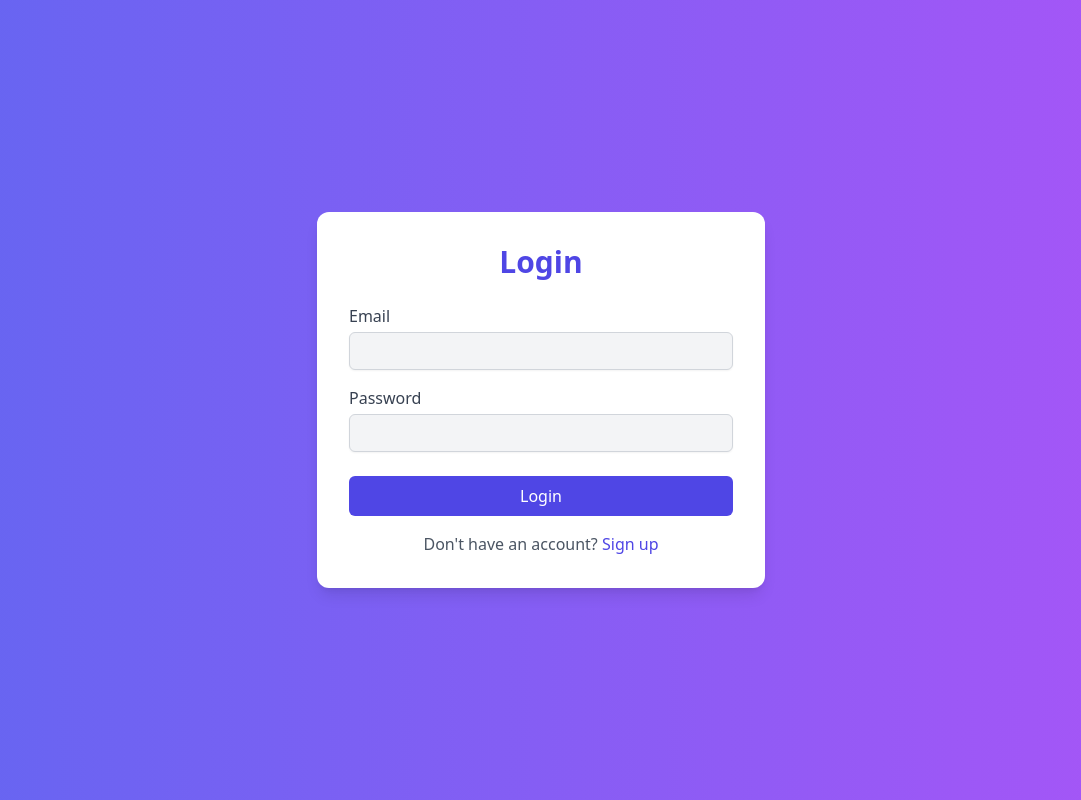
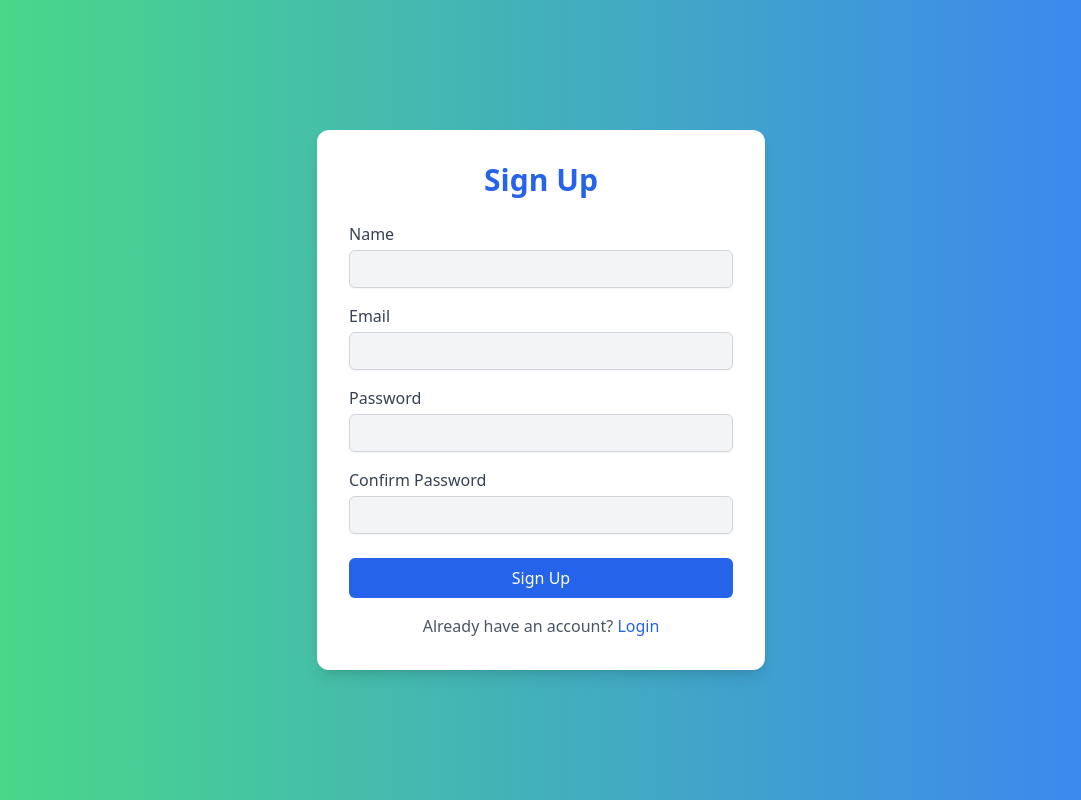
Before and after one commit to NirbhaySingh74/Finance-Tracker-App, a React (Vite) app in the folder frontend/: page / in a window 1280 px wide. Shown: the whole page, without its empty margins (99-1180 px from the left). Built offline with nearby package versions, Linux system fonts and the light colour scheme.

Commit message:
SignUp page completed added react hook form into it

```diff
--- a/frontend/package.json
+++ b/frontend/package.json
@@ -14,6 +14,7 @@
     "axios": "^1.7.2",
     "react": "^18.3.1",
     "react-dom": "^18.3.1",
+    "react-hook-form": "^7.52.0",
     "react-hot-toast": "^2.4.1",
     "react-icons": "^5.2.1",
     "react-redux": "^9.1.2",
--- a/frontend/src/App.jsx
+++ b/frontend/src/App.jsx
@@ -1,10 +1,12 @@
 import "./App.css";
-import Login from "./components/Login";
+// import Login from "./components/Login";
+import SignUp from "./components/SignUp";
 
 function App() {
   return (
     <>
-      <Login />
+      {/* <Login /> */}
+      <SignUp />
     </>
   );
 }
--- /dev/null
+++ b/frontend/src/components/SignUp.jsx
@@ -0,0 +1,119 @@
+import { useForm } from "react-hook-form";
+const SignUp = () => {
+  const {
+    register,
+    handleSubmit,
+    formState: { errors },
+    reset,
+  } = useForm();
+
+  const onSubmit = (data) => {
+    console.log("Form Data:", data);
+    reset();
+  };
+
+  return (
+    <div className="min-h-screen flex items-center justify-center bg-gradient-to-r from-green-400 to-blue-500">
+      <div className="bg-white p-8 rounded-xl shadow-lg w-full max-w-md">
+        <h2 className="text-3xl font-bold mb-6 text-center text-blue-600">
+          Sign Up
+        </h2>
+        <form onSubmit={handleSubmit(onSubmit)}>
+          <div className="mb-4">
+            <label htmlFor="name" className="block text-gray-700 font-medium">
+              Name
+            </label>
+            <input
+              type="text"
+              id="name"
+              className="mt-1 block w-full px-3 py-2 bg-gray-100 border border-gray-300 rounded-md shadow-sm focus:outline-none focus:ring-blue-500 focus:border-blue-500 sm:text-sm"
+              {...register("name", { required: "Name is required" })}
+            />
+            {errors.name && (
+              <p className="text-red-500 text-sm mt-1">{errors.name.message}</p>
+            )}
+          </div>
+          <div className="mb-4">
+            <label htmlFor="email" className="block text-gray-700 font-medium">
+              Email
+            </label>
+            <input
+              type="email"
+              id="email"
+              className="mt-1 block w-full px-3 py-2 bg-gray-100 border border-gray-300 rounded-md shadow-sm focus:outline-none focus:ring-blue-500 focus:border-blue-500 sm:text-sm"
+              {...register("email", {
+                required: "Email is required",
+                pattern: {
+                  value: /^\S+@\S+$/i,
+                  message: "Invalid email address",
+                },
+              })}
+            />
+            {errors.email && (
+              <p className="text-red-500 text-sm mt-1">
+                {errors.email.message}
+              </p>
+            )}
+          </div>
+          <div className="mb-4">
+            <label
+              htmlFor="password"
+              className="block text-gray-700 font-medium"
+            >
+              Password
+            </label>
+            <input
+              type="password"
+              id="password"
+              className="mt-1 block w-full px-3 py-2 bg-gray-100 border border-gray-300 rounded-md shadow-sm focus:outline-none focus:ring-blue-500 focus:border-blue-500 sm:text-sm"
+              {...register("password", { required: "Password is required" })}
+            />
+            {errors.password && (
+              <p className="text-red-500 text-sm mt-1">
+                {errors.password.message}
+              </p>
+            )}
+          </div>
+          <div className="mb-6">
+            <label
+              htmlFor="confirmPassword"
+              className="block text-gray-700 font-medium"
+            >
+              Confirm Password
+            </label>
+            <input
+              type="password"
+              id="confirmPassword"
+              className="mt-1 block w-full px-3 py-2 bg-gray-100 border border-gray-300 rounded-md shadow-sm focus:outline-none focus:ring-blue-500 focus:border-blue-500 sm:text-sm"
+              {...register("confirmPassword", {
+                required: "Confirm Password is required",
+              })}
+            />
+            {errors.confirmPassword && (
+              <p className="text-red-500 text-sm mt-1">
+                {errors.confirmPassword.message}
+              </p>
+            )}
+          </div>
+          <button
+            type="submit"
+            className="w-full bg-blue-600 text-white py-2 px-4 rounded-md hover:bg-blue-700 focus:outline-none focus:bg-blue-700"
+          >
+            Sign Up
+          </button>
+        </form>
+        <p className="mt-4 text-center text-gray-600">
+          Already have an account?{" "}
+          <a
+            href="/login"
+            className="text-blue-600 hover:text-blue-700 font-medium"
+          >
+            Login
+          </a>
+        </p>
+      </div>
+    </div>
+  );
+};
+
+export default SignUp;
```
Also changed, not shown: 1 other file (tests, documents, lock files or other folders).
